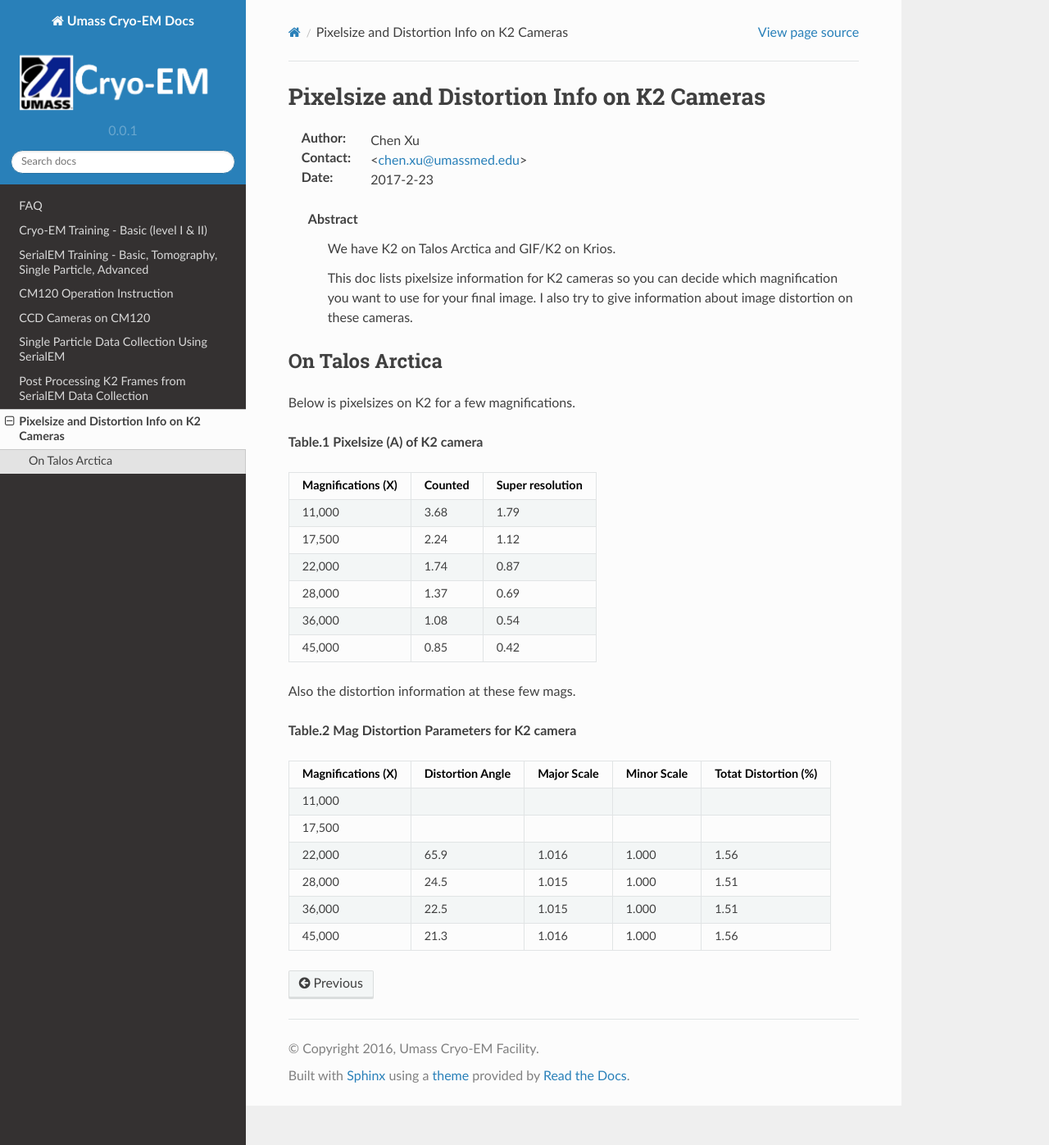
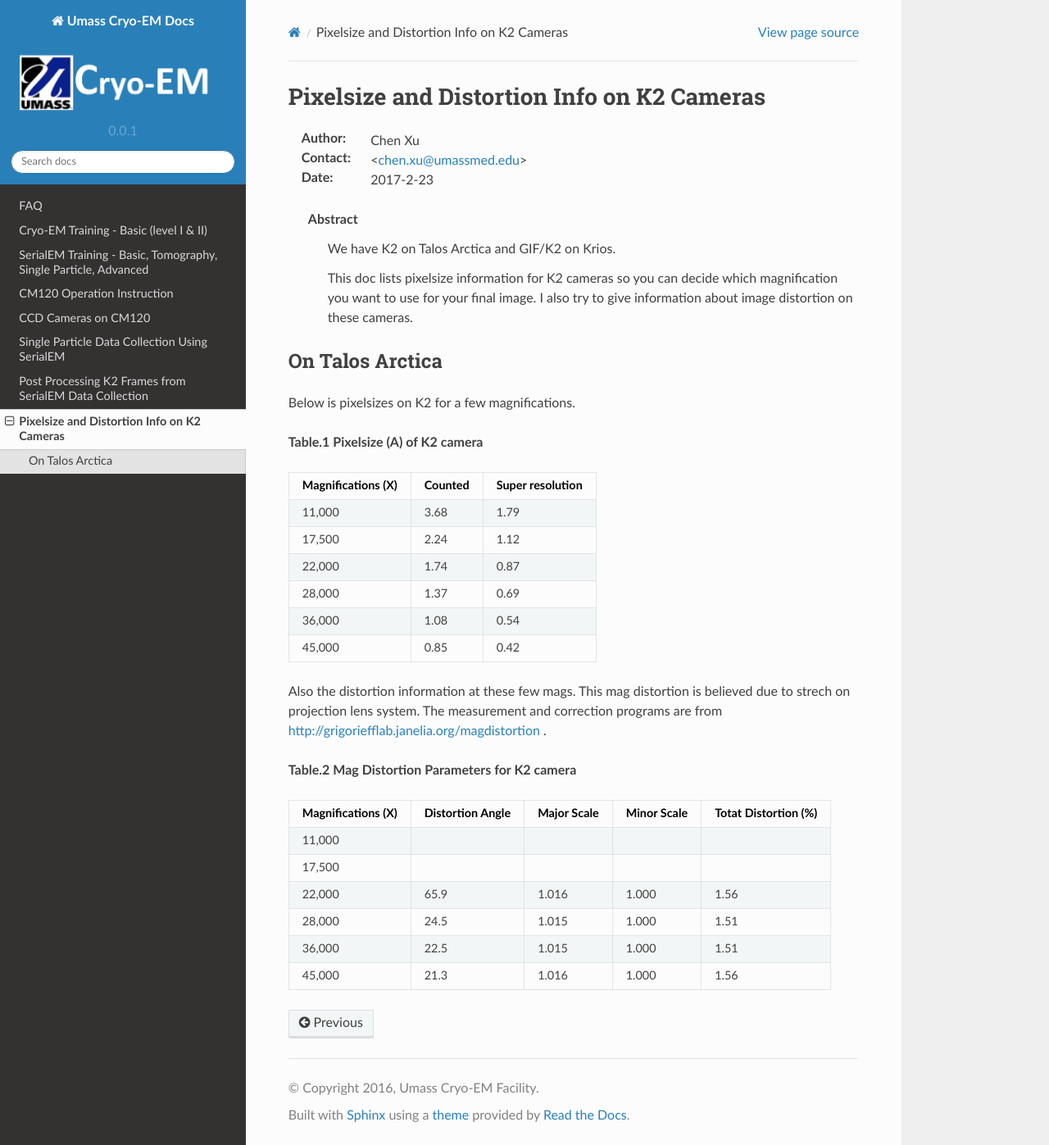
Before and after one commit to xuchen66/sphinx-emdocs, a Sphinx documentation site: the page built from source/pixelsize-and-distortion-info.rst, in a window 1280 px wide and 1397 px high. Shown: the whole window at 82% size. Built offline with Sphinx 7.4.7 and the Read the Docs theme 2.0.0, drawn with Linux system fonts in a browser that asks for light colours; pages that are not in the unit, such as notebooks, are missing from menus.

Commit message:
Update pixelsize-and-distortion-info.rst

```diff
--- a/source/pixelsize-and-distortion-info.rst
+++ b/source/pixelsize-and-distortion-info.rst
@@ -40,7 +40,8 @@ Below is pixelsizes on K2 for a few magnifications.
 |  45,000                  |   0.85            |   0.42               |
 +--------------------------+-------------------+----------------------+
 
-Also the distortion information at these few mags.
+Also the distortion information at these few mags. This mag distortion is believed due to strech on projection lens
+system. The measurement and correction programs are from http://grigoriefflab.janelia.org/magdistortion .
 
 **Table.2 Mag Distortion Parameters for K2 camera**
 
```
